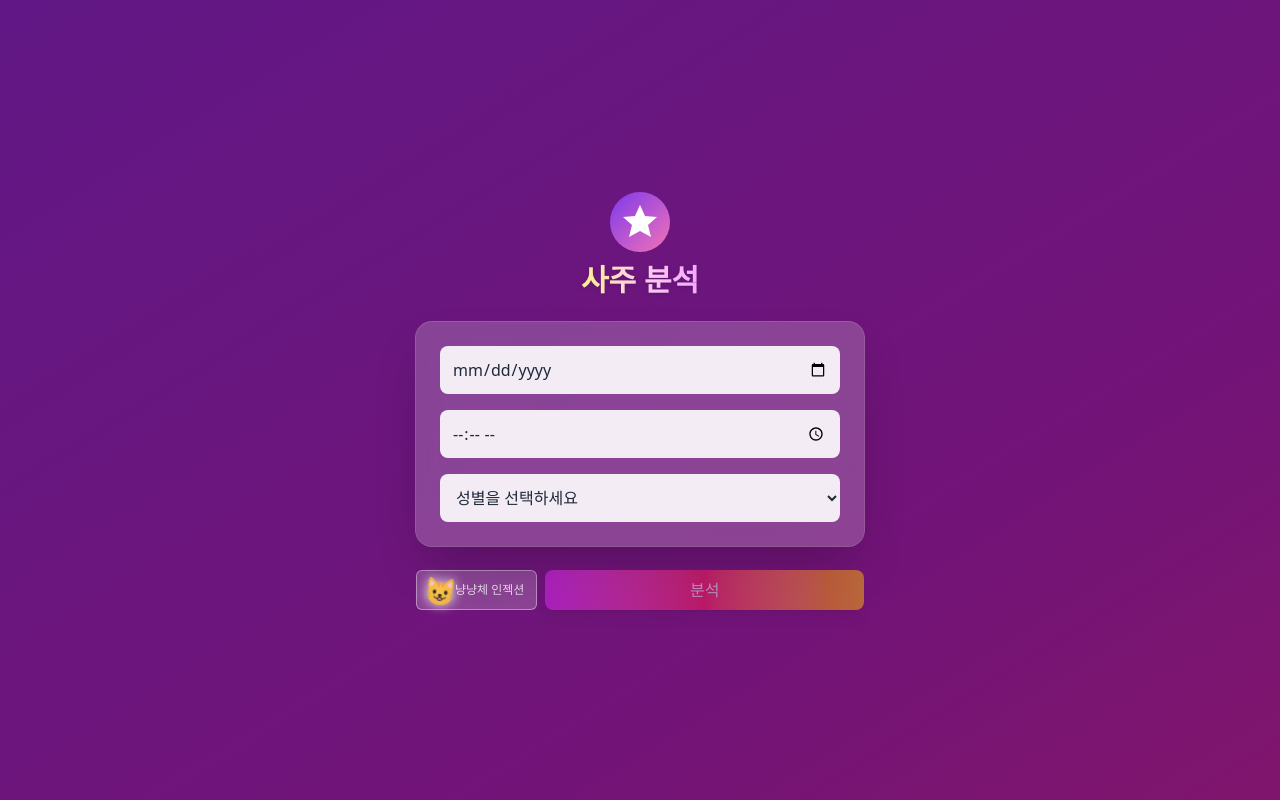
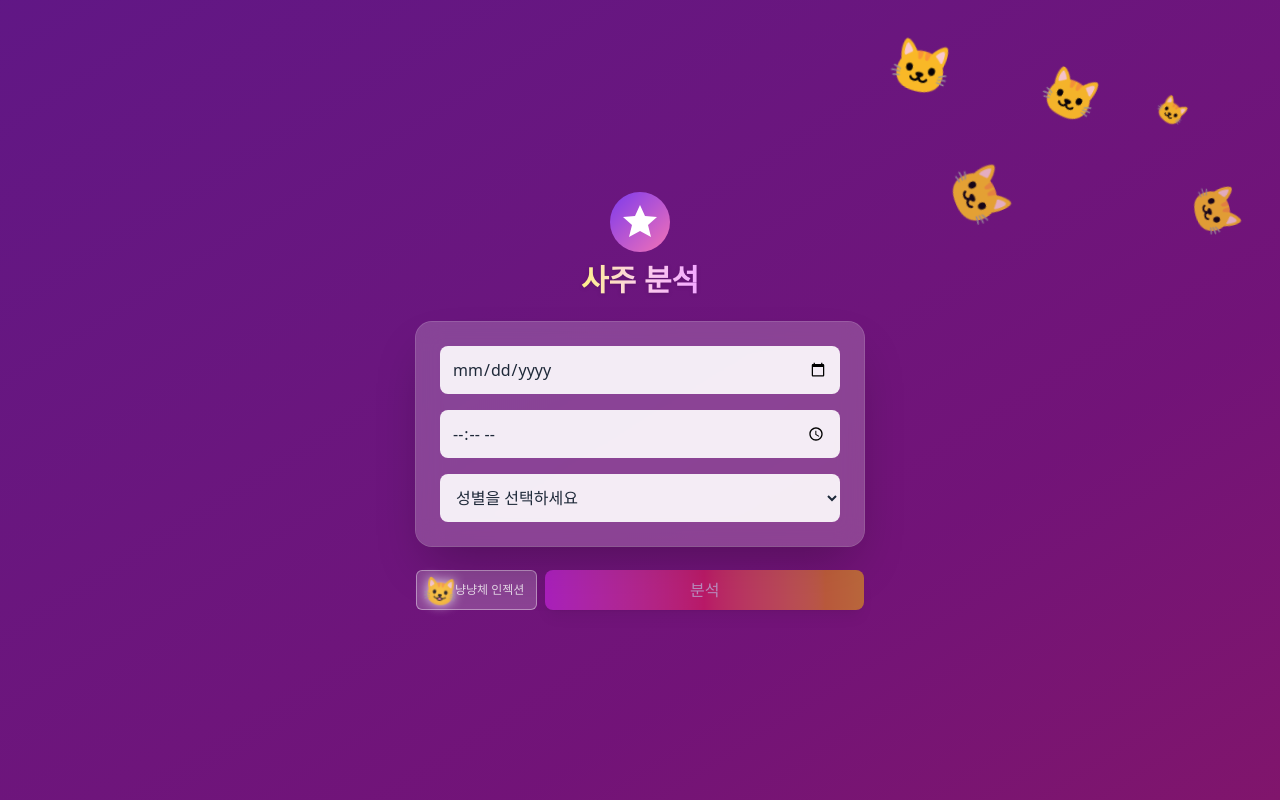
Before and after one commit to m00nlygreat/nextjs-boilerplate, a Next.js app: page / in a window 1280 px wide. Both pictures are taken after a click on the button "냥냥체 인젝션". Built offline with nearby package versions, Linux system fonts and the light colour scheme.

Commit message:
feat: add cat rain effect

```diff
--- /dev/null
+++ b/app/components/CatRain.tsx
@@ -0,0 +1,71 @@
+"use client";
+
+import { useEffect, useRef, useState } from "react";
+
+interface Cat {
+  id: number;
+  left: number; // percentage
+  size: number; // px
+  duration: number; // seconds
+  drift: number; // percentage horizontal drift
+}
+
+export default function CatRain({ active }: { active: boolean }) {
+  const [cats, setCats] = useState<Cat[]>([]);
+  const timeouts = useRef<NodeJS.Timeout[]>([]);
+
+  useEffect(() => {
+    if (!active) {
+      // clear any existing cats and timers when inactive
+      timeouts.current.forEach(clearTimeout);
+      timeouts.current = [];
+      setCats([]);
+      return;
+    }
+
+    const interval = setInterval(() => {
+      const id = Date.now() + Math.random();
+      const cat: Cat = {
+        id,
+        left: Math.random() * 100,
+        size: 24 + Math.random() * 32,
+        duration: 8 + Math.random() * 6,
+        drift: Math.random() * 100 - 50,
+      };
+      setCats((prev) => [...prev, cat]);
+
+      const timeout = setTimeout(() => {
+        setCats((prev) => prev.filter((c) => c.id !== id));
+      }, cat.duration * 1000);
+      timeouts.current.push(timeout);
+    }, 500);
+
+    return () => {
+      clearInterval(interval);
+      timeouts.current.forEach(clearTimeout);
+      timeouts.current = [];
+    };
+  }, [active]);
+
+  if (!active) return null;
+
+  return (
+    <div className="pointer-events-none fixed inset-0 overflow-hidden">
+      {cats.map((cat) => (
+        <span
+          key={cat.id}
+          className="absolute cat-fall"
+          style={{
+            left: `${cat.left}%`,
+            fontSize: `${cat.size}px`,
+            animationDuration: `${cat.duration}s`,
+            // @ts-ignore -- custom property for horizontal drift
+            "--drift": `${cat.drift}%`,
+          }}
+        >
+          🐱
+        </span>
+      ))}
+    </div>
+  );
+}
--- a/app/globals.css
+++ b/app/globals.css
@@ -46,3 +46,20 @@ input[type="time"] {
   min-width: 0;
   appearance: none;
 }
+
+@keyframes cat-fall {
+  0% {
+    transform: translate(0, -10%) rotate(0deg);
+    opacity: 1;
+  }
+  100% {
+    transform: translate(var(--drift, 0), 110vh) rotate(360deg);
+    opacity: 0;
+  }
+}
+
+.cat-fall {
+  animation-name: cat-fall;
+  animation-timing-function: linear;
+  animation-fill-mode: forwards;
+}
--- a/app/page.tsx
+++ b/app/page.tsx
@@ -5,6 +5,7 @@ import Image from "next/image";
 import ReactMarkdown from "react-markdown";
 import DateTimePicker from "@/app/components/DateTimePicker";
 import ManseDisplay from "@/app/components/ManseDisplay";
+import CatRain from "@/app/components/CatRain";
 import { manseCalc } from "@/lib/manse";
 
 export default function Home() {
@@ -48,6 +49,7 @@ export default function Home() {
 
   return (
     <main className="flex min-h-screen items-center justify-center p-4 text-white">
+      <CatRain active={catMode} />
       <div className="w-full max-w-md space-y-6">
         <div className="flex flex-col items-center space-y-2">
           <Image src="/fortune.svg" alt="사주 아이콘" width={64} height={64} />
```
